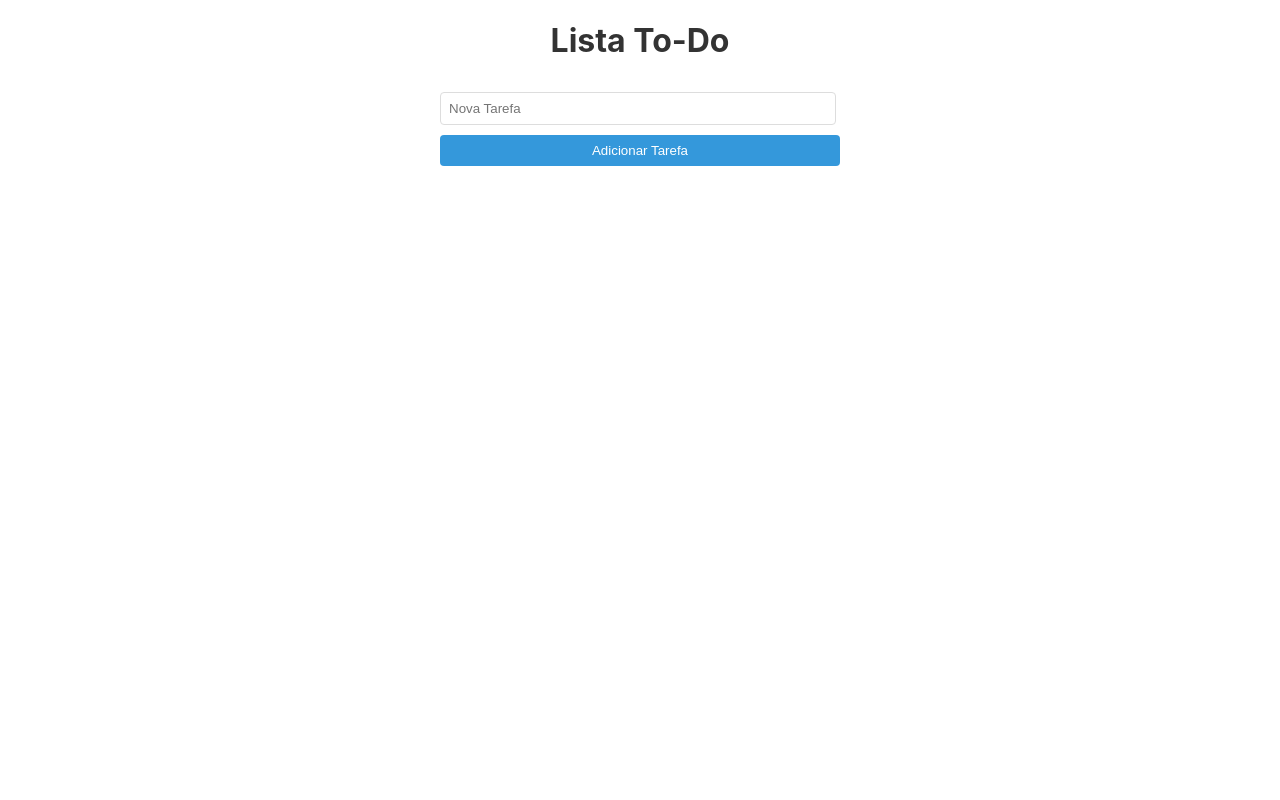
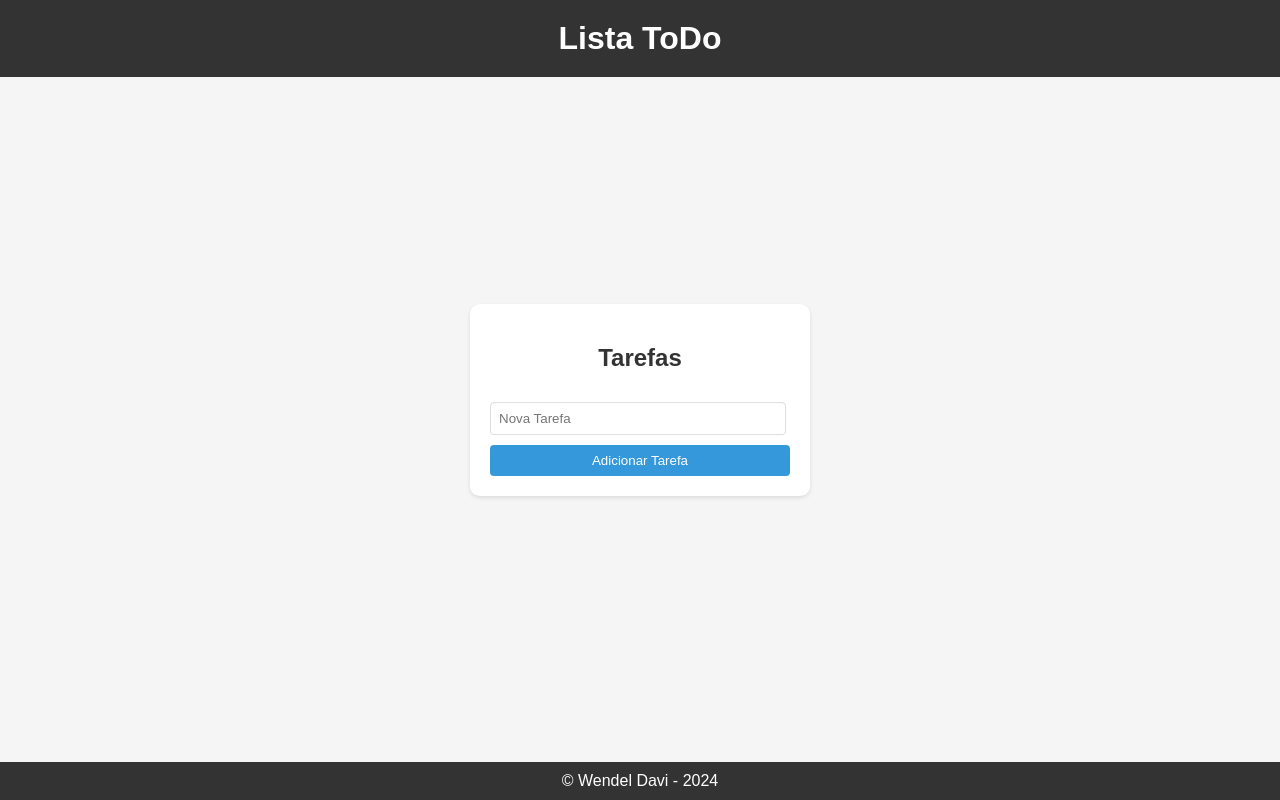
Before and after one commit to WendelDavi/todo-list, a React (Create React App) app: page / in a window 1280 px wide. Built offline with nearby package versions, Linux system fonts and the light colour scheme.

Commit message:
Décimo commit: Alteração de estilos.

```diff
--- a/src/components/App/App.js
+++ b/src/components/App/App.js
@@ -1,4 +1,5 @@
 import React from 'react';
+import styles from './App.module.css'
 import ToDoList from '../ToDoList/ToDoList';
 import { TaskProvider } from '../../contexts/TaskContext';
 
@@ -6,7 +7,13 @@ function App() {
   return (
     <TaskProvider>
       <div>
+        <header className={styles.header}>
+          <h1 className={styles.title}>Lista ToDo</h1>
+        </header>
         <ToDoList />
+        <footer className={styles.footer}>
+          <p className={styles.footerContent}>&copy; Wendel Davi - 2024</p>
+        </footer>
       </div>
     </TaskProvider>
   );
--- a/src/components/App/App.module.css
+++ b/src/components/App/App.module.css
@@ -1,38 +1,24 @@
-.App {
+.header {
+  background-color: #333;
+  color: #fff;
+  padding: 20px;
   text-align: center;
 }
 
-.App-logo {
-  height: 40vmin;
-  pointer-events: none;
+.title {
+  margin: 0;
 }
 
-@media (prefers-reduced-motion: no-preference) {
-  .App-logo {
-    animation: App-logo-spin infinite 20s linear;
-  }
+.footer {
+  background-color: #333;
+  color: #fff;
+  padding: 10px 0;
+  text-align: center;
+  position: fixed;
+  bottom: 0;
+  width: 100%;
 }
 
-.App-header {
-  background-color: #282c34;
-  min-height: 100vh;
-  display: flex;
-  flex-direction: column;
-  align-items: center;
-  justify-content: center;
-  font-size: calc(10px + 2vmin);
-  color: white;
+.footerContent {
+  margin: 0;
 }
-
-.App-link {
-  color: #61dafb;
-}
-
-@keyframes App-logo-spin {
-  from {
-    transform: rotate(0deg);
-  }
-  to {
-    transform: rotate(360deg);
-  }
-}
--- a/src/components/CompleteTasks/CompleteTasks.js
+++ b/src/components/CompleteTasks/CompleteTasks.js
@@ -4,7 +4,7 @@ import styles from './CompleteTasks.module.css'
 const CompleteTasks = ({ tasks, onUndoTask }) => {
     return (
         <div className={styles.container}>
-            <h1 className={styles.title}>Tarefas Concluídas</h1>
+            <h2 className={styles.title}>Concluídas</h2>
             <ul className={styles.list}>
                 {tasks.map((task, index) => (
                     <li key={index} className={styles.listItem}>
--- a/src/components/ToDoList/ToDoList.js
+++ b/src/components/ToDoList/ToDoList.js
@@ -14,7 +14,7 @@ const ToDoList = () => {
 
     return (
         <div className={styles.container}>
-            <h1 className={styles.title}>Lista To-Do</h1>
+            <h2 className={styles.title}>Tarefas</h2>
             <ul className={styles.list}>
                 {incompleteTasks.map((task, index) => (
                     <li className={styles.listItem} key={index}>
--- a/src/components/ToDoList/ToDoList.module.css
+++ b/src/components/ToDoList/ToDoList.module.css
@@ -1,8 +1,16 @@
 .container {
-    max-width: 400px;
-    margin: 0 auto;
-    text-align: left;
-}
+    background-color: #ffff;
+    width: 80%;
+    max-width: 300px;
+    margin: auto;
+    border-radius: 10px;
+    box-shadow: 0 2px 4px rgba(0, 0, 0, 0.1);
+    padding: 20px;
+    position: fixed;
+    top: 50%;
+    left: 50%;
+    transform: translate(-50%, -50%);
+  }
 
 .title {
     text-align: center;
--- a/src/index.css
+++ b/src/index.css
@@ -1,13 +1,5 @@
 body {
   margin: 0;
-  font-family: -apple-system, BlinkMacSystemFont, 'Segoe UI', 'Roboto', 'Oxygen',
-    'Ubuntu', 'Cantarell', 'Fira Sans', 'Droid Sans', 'Helvetica Neue',
-    sans-serif;
-  -webkit-font-smoothing: antialiased;
-  -moz-osx-font-smoothing: grayscale;
+  font-family: Arial, sans-serif;
+  background-color: #f5f5f5;
 }
-
-code {
-  font-family: source-code-pro, Menlo, Monaco, Consolas, 'Courier New',
-    monospace;
-}
```
